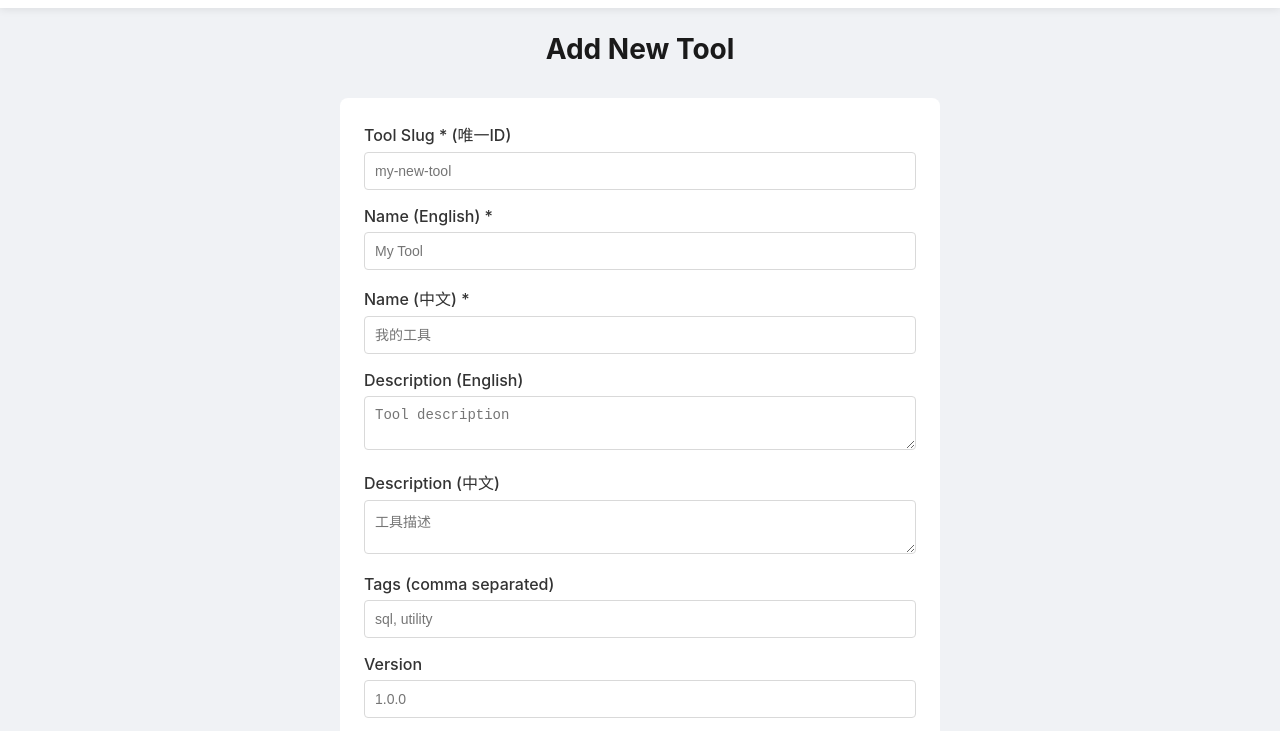
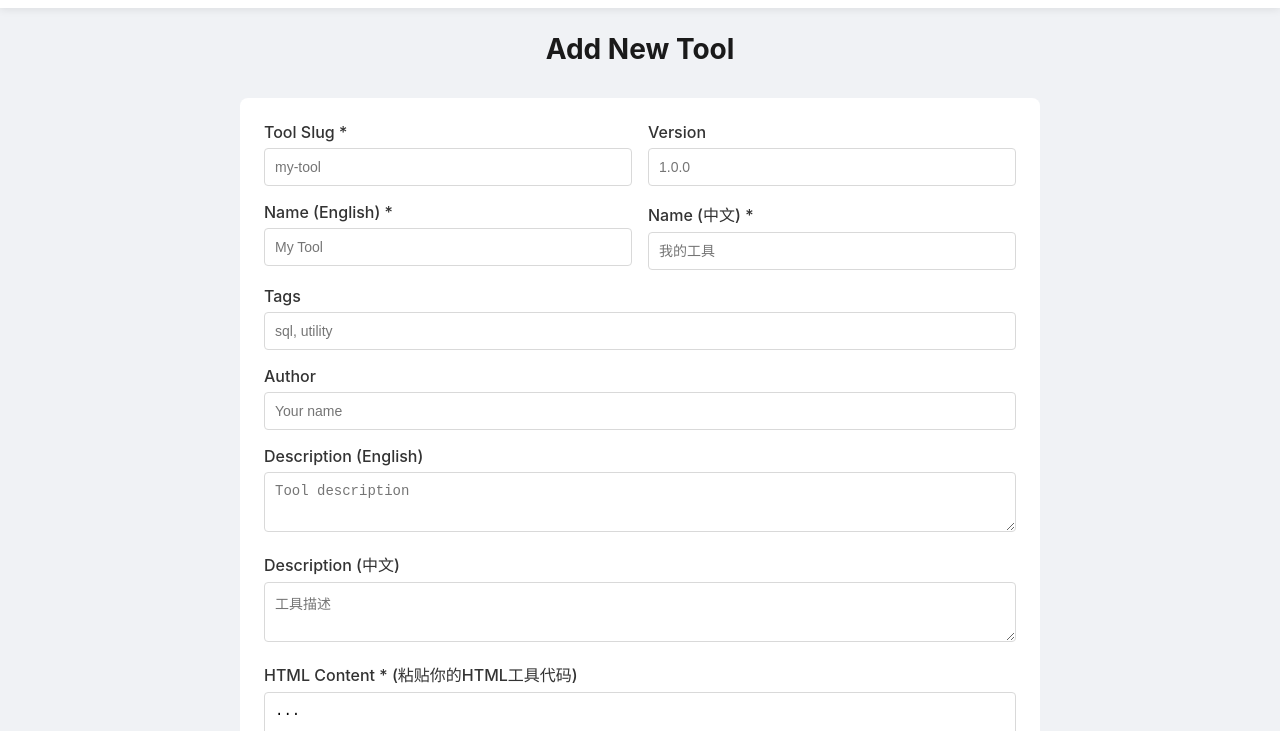
Before and after one commit to hbpc002/html-tools, a plain HTML site: page index.html in a window 1280 px wide. Both pictures are taken after a click on the link "Add Tool". Shown: the part 48-779 px from the top of the page. Drawn offline with Linux system fonts and the light colour scheme.

Commit message:
Fix: Add Tool form layout

```diff
--- a/index.html
+++ b/index.html
@@ -80,11 +80,18 @@
             <div class="hero">
                 <h1 id="addTitle">Add New Tool</h1>
             </div>
-            <div class="form-card">
+            <div class="form-card" style="max-width:800px;">
+                <div style="display:grid;grid-template-columns:1fr 1fr;gap:16px;">
                     <div class="form-group">
-                    <label>Tool Slug * (唯一ID)</label>
-                    <input type="text" id="inputSlug" placeholder="my-new-tool">
+                        <label>Tool Slug *</label>
+                        <input type="text" id="inputSlug" placeholder="my-tool">
                     </div>
+                    <div class="form-group">
+                        <label>Version</label>
+                        <input type="text" id="inputVersion" placeholder="1.0.0">
+                    </div>
+                </div>
+                <div style="display:grid;grid-template-columns:1fr 1fr;gap:16px;">
                     <div class="form-group">
                         <label>Name (English) *</label>
                         <input type="text" id="inputNameEn" placeholder="My Tool">
@@ -93,35 +100,35 @@
                         <label>Name (中文) *</label>
                         <input type="text" id="inputNameZh" placeholder="我的工具">
                     </div>
-                <div class="form-group">
-                    <label>Description (English)</label>
-                    <textarea id="inputDescEn" placeholder="Tool description"></textarea>
                 </div>
                 <div class="form-group">
-                    <label>Description (中文)</label>
-                    <textarea id="inputDescZh" placeholder="工具描述"></textarea>
-                </div>
-                <div class="form-group">
-                    <label>Tags (comma separated)</label>
+                    <label>Tags</label>
                     <input type="text" id="inputTags" placeholder="sql, utility">
-                </div>
-                <div class="form-group">
-                    <label>Version</label>
-                    <input type="text" id="inputVersion" placeholder="1.0.0">
                 </div>
                 <div class="form-group">
                     <label>Author</label>
                     <input type="text" id="inputAuthor" placeholder="Your name">
                 </div>
                 <div class="form-group">
-                    <label>HTML Content *</label>
-                    <textarea id="inputHtml" style="height:200px;" placeholder="<html>...</textarea>
+                    <label>Description (English)</label>
+                    <textarea id="inputDescEn" style="height:60px;" placeholder="Tool description"></textarea>
                 </div>
-                <button class="btn-primary" onclick="generatePatch()">Generate Patch</button>
+                <div class="form-group">
+                    <label>Description (中文)</label>
+                    <textarea id="inputDescZh" style="height:60px;" placeholder="工具描述"></textarea>
+                </div>
+                <div class="form-group">
+                    <label>HTML Content * (粘贴你的HTML工具代码)</label>
+                    <textarea id="inputHtml" style="height:250px;font-family:monospace;" placeholder="<html>...</textarea>
+                </div>
+                <div style="margin-top:16px;">
+                    <button type="button" class="btn-primary" onclick="generatePatch()">Generate Patch</button>
+                </div>
                 <div class="patch-output" id="patchOutput">
-                    <h3 style="margin: 20px 0 12px;">Patch Output</h3>
-                    <textarea id="patchText"></textarea>
-                    <button class="btn-success" onclick="copyPatch()" style="margin-top:12px;">Copy Patch</button>
+                    <h3 style="margin:20px 0 12px;">Patch Output (复制以下内容去GitHub创建PR)</h3>
+                    <textarea id="patchText" style="height:350px;"></textarea>
+                    <br>
+                    <button type="button" class="btn-success" onclick="copyPatch()">Copy Patch</button>
                 </div>
             </div>
         </div>
```
Lines whose indentation alone changed are shown as unchanged.
